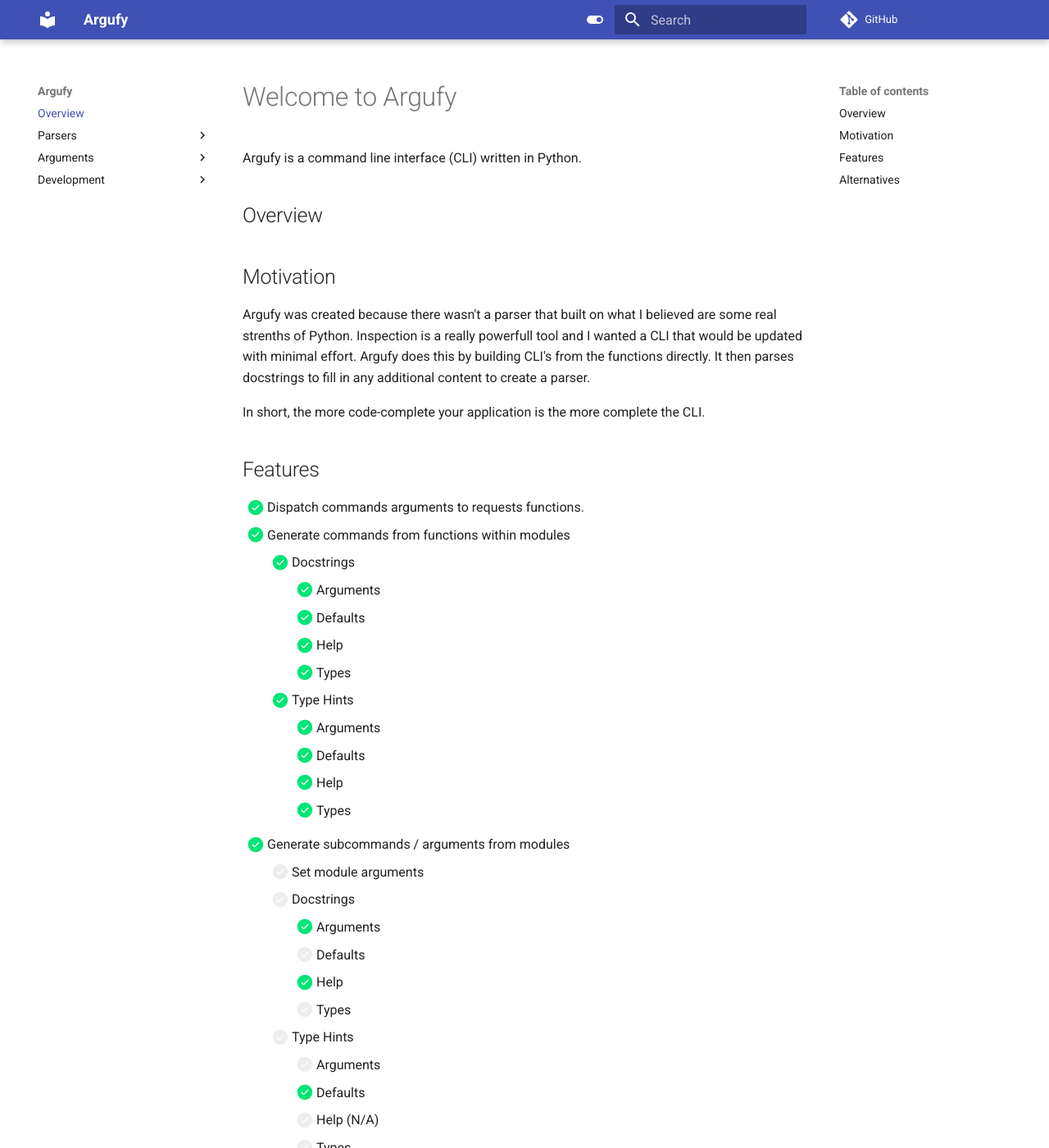
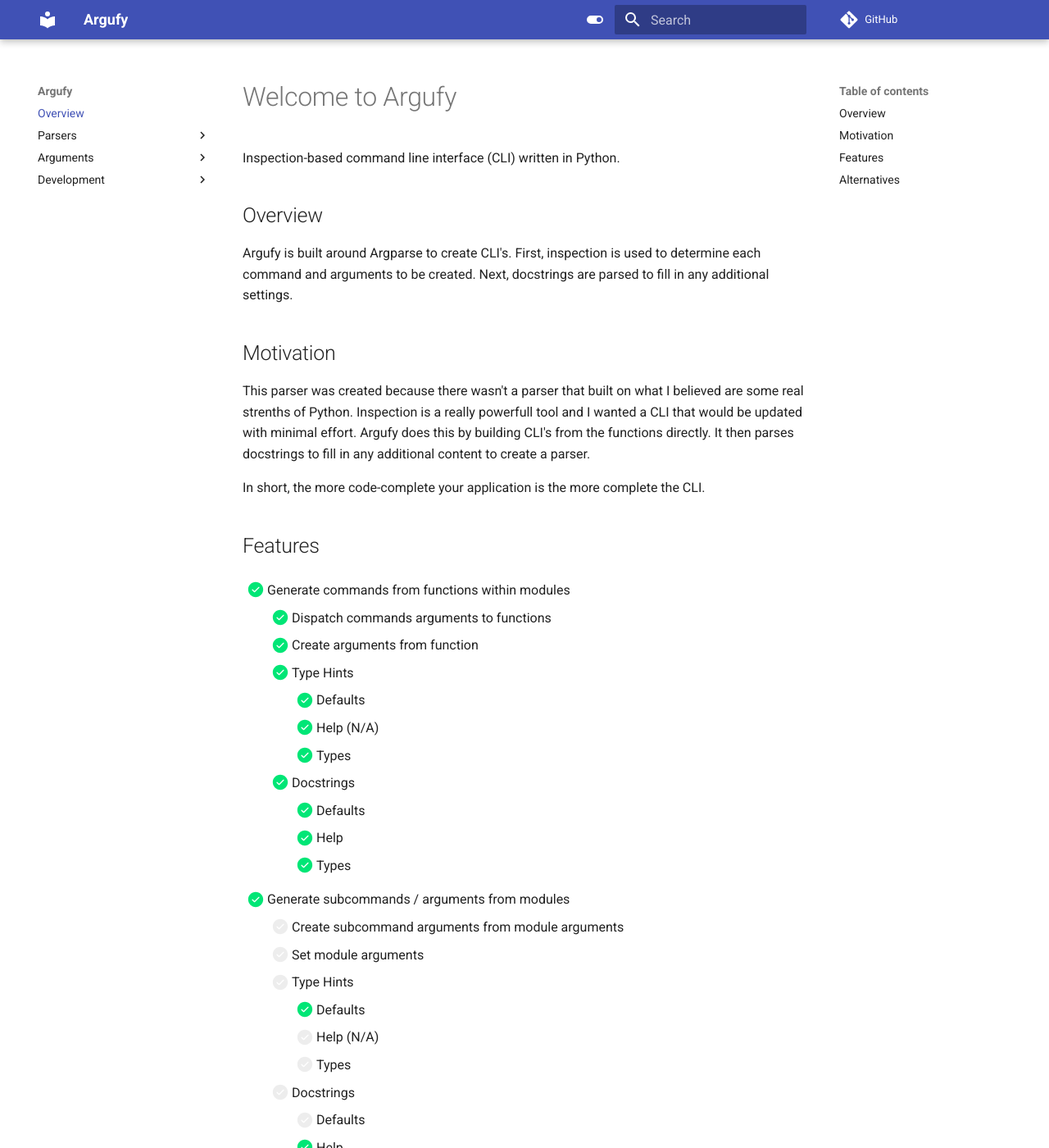
Before and after one commit to kuwv/python-argufy, an MkDocs documentation site: the page built from docs/index.md, in a window 1280 px wide and 1400 px high. Shown: the whole window at 82% size. Built offline with MkDocs 1.6.1 and Material for MkDocs 9.7.7, drawn with Linux system fonts in a browser that asks for light colours; comment, search, counter and statistics services are not loaded; some of the changed text lies outside the part shown.

Commit message:
doc: update

```diff
--- a/docs/index.md
+++ b/docs/index.md
@@ -1,58 +1,60 @@
 # Welcome to Argufy
 
-Argufy is a command line interface (CLI) written in Python.
+Inspection-based command line interface (CLI) written in Python.
 
 ## Overview
 
+Argufy is built around Argparse to create CLI's. First, inspection is used
+to determine each command and arguments to be created. Next, docstrings
+are parsed to fill in any additional settings.
+
 ## Motivation
 
-Argufy was created because there wasn't a parser that built on what I believed are
-some real strenths of Python. Inspection is a really powerfull tool and I wanted
-a CLI that would be updated with minimal effort. Argufy does this by building
-CLI's from the functions directly. It then parses docstrings to fill in any
-additional content to create a parser.
+This parser was created because there wasn't a parser that built on what I
+believed are some real strenths of Python. Inspection is a really powerfull
+tool and I wanted a CLI that would be updated with minimal effort. Argufy
+does this by building CLI's from the functions directly. It then parses
+docstrings to fill in any additional content to create a parser.
 
 In short, the more code-complete your application is the more complete the CLI.
 
 ## Features
 
-- [x] Dispatch commands arguments to requests functions.
 - [x] Generate commands from functions within modules
+    - [x] Dispatch commands arguments to functions
+    - [x] Create arguments from function
+    - [x] Type Hints
+        - [x] Defaults
+        - [x] Help (N/A)
+        - [x] Types
     - [x] Docstrings
-        - [x] Arguments
-        - [x] Defaults
-        - [x] Help
-        - [x] Types
-    - [x] Type Hints
-        - [x] Arguments
         - [x] Defaults
         - [x] Help
         - [x] Types
 
 - [x] Generate subcommands / arguments from modules
+    - [ ] Create subcommand arguments from module arguments
     - [ ] Set module arguments
+    - [ ] Type Hints
+        - [x] Defaults
+        - [ ] Help (N/A)
+        - [ ] Types
     - [ ] Docstrings
-        - [x] Arguments
         - [ ] Defaults
         - [x] Help
         - [ ] Types
-    - [ ] Type Hints
-        - [ ] Arguments
-        - [x] Defaults
-        - [ ] Help (N/A)
-        - [ ] Types
 
 - [ ] Generate subcommands / arguments from objects
+    - [ ] Dispatch commands arguments to functions
+    - [ ] Create subcommand arguments from instance arguments
     - [ ] Set instance arguments
-    - [ ] Docstrings
-        - [ ] Arguments
+    - [ ] Type Hints
         - [ ] Defaults
         - [ ] Help
         - [ ] Types
-    - [ ] Type Hints
-        - [ ] Arguments
+    - [ ] Docstrings
         - [ ] Defaults
-        - [ ] Help (N/A)
+        - [ ] Help
         - [ ] Types
 
 ## Alternatives
--- a/mkdocs.yml
+++ b/mkdocs.yml
@@ -2,7 +2,7 @@
 site_name: Argufy
 site_author: Jesse P. Johnson
 copyright: copywright (c) 2020 by Jesse Johnson.
-repo_url: https://github.com/kuwv/python-argufy.git
+repo_url: https://github.com/kuwv/python-argufy
 
 theme:
   name: material
```
